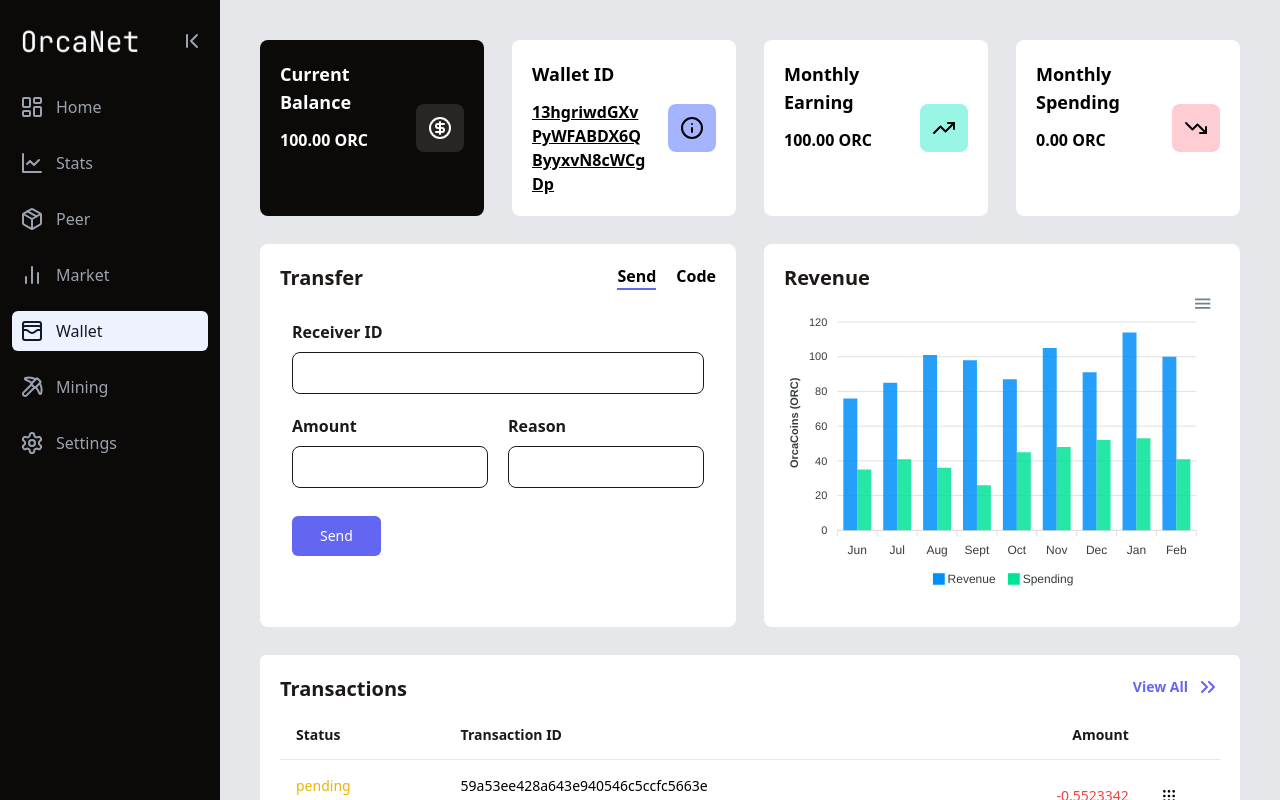
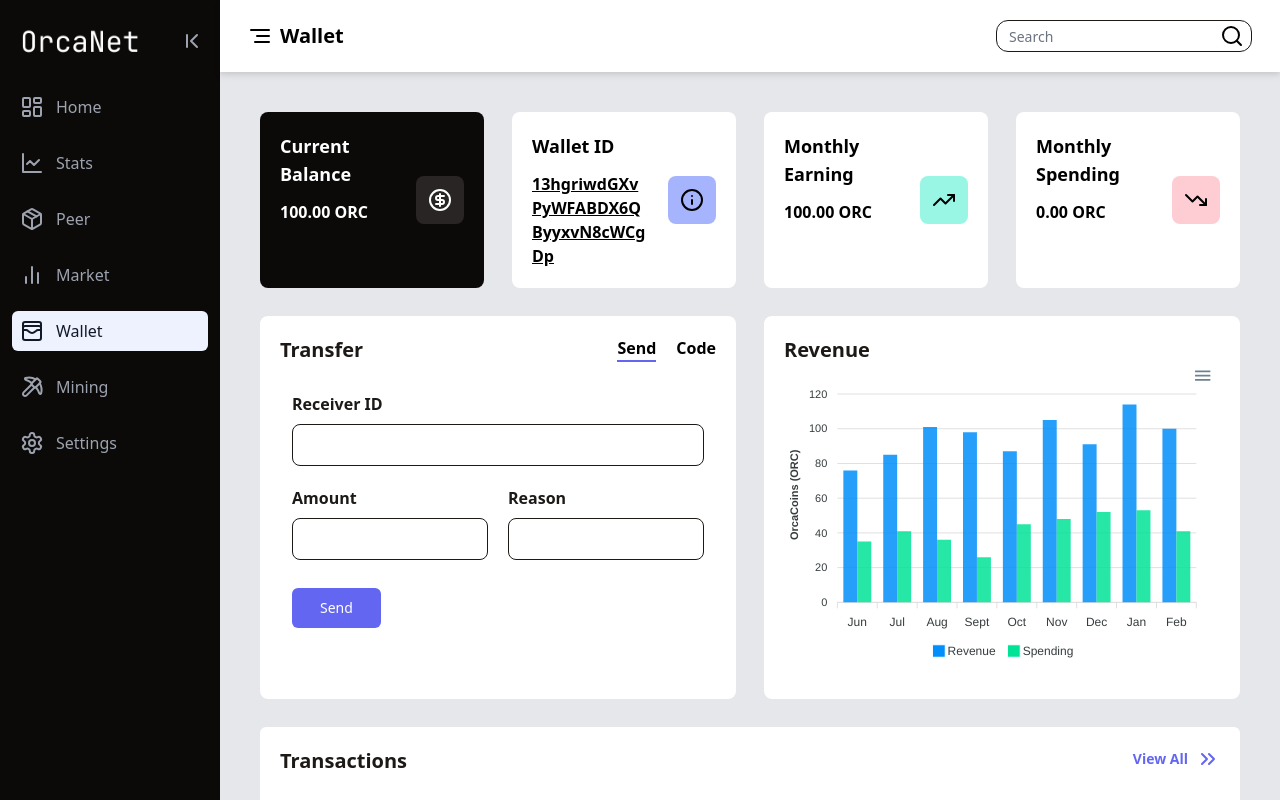
Before and after one commit to sbu-416-24sp/orcanet-desktop-deprecated, a React (Vite) app in the folder frontend/: page /wallet in a window 1280 px wide. Built offline with nearby package versions, Linux system fonts and the light colour scheme.

Commit message:
Feature: Add page header

```diff
--- a/frontend/src/wallet/WalletPage.tsx
+++ b/frontend/src/wallet/WalletPage.tsx
@@ -1,4 +1,4 @@
-// import PageHeader from "../header/PageHeader";
+import PageHeader from "../header/PageHeader";
 import WalletInfoCards from "./WalletInfoCards";
 import WalletTransPanel from "./WalletTransPanel";
 import WalletTransGraph from "./WalletTransGraph";
@@ -26,7 +26,7 @@ function WalletPageContent({ path }: { path: string }) {
 const WalletPage = ({ path }: { path: string }) => {
   return (
     <div id="wallet-page" className="size-full flex flex-col text-black">
-      {/* <PageHeader pageName="Wallet" /> */}
+      <PageHeader pageName="Wallet" />
       <WalletPageContent path={path} />
     </div>
   );
```
